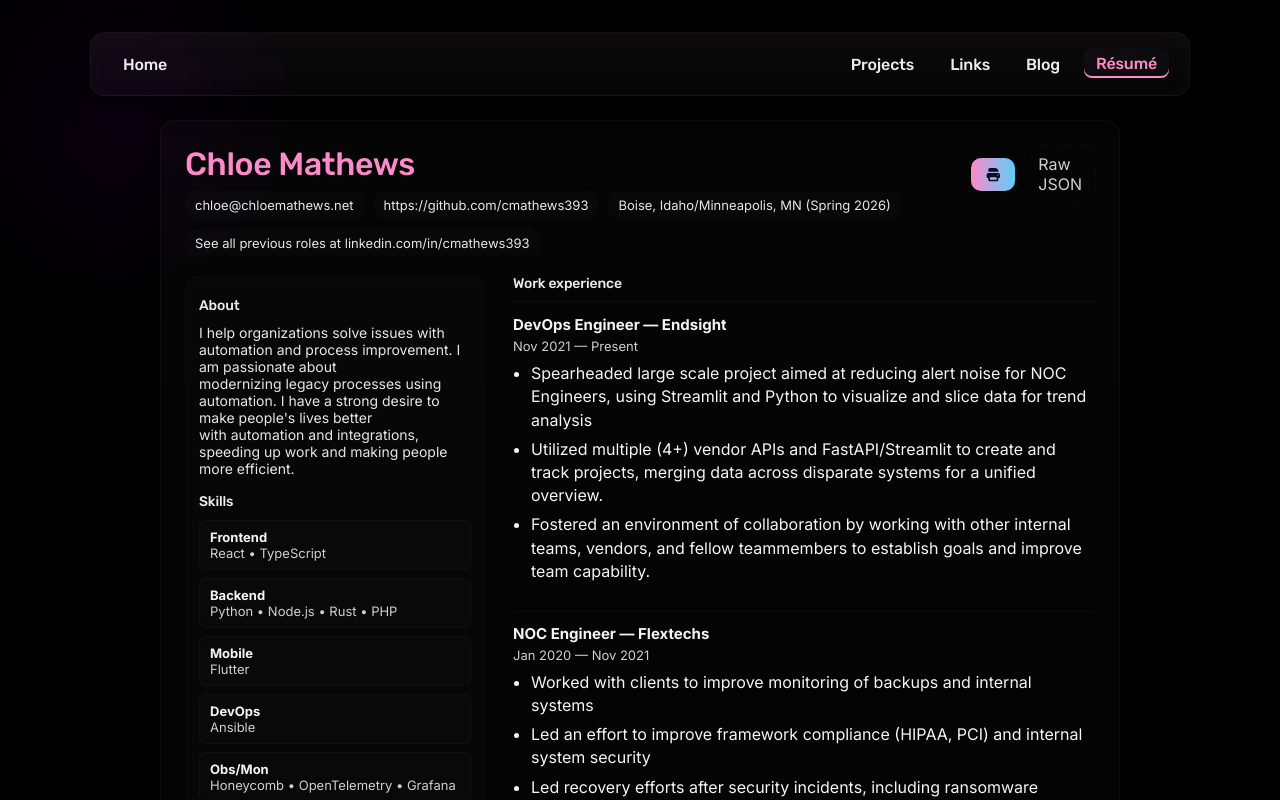
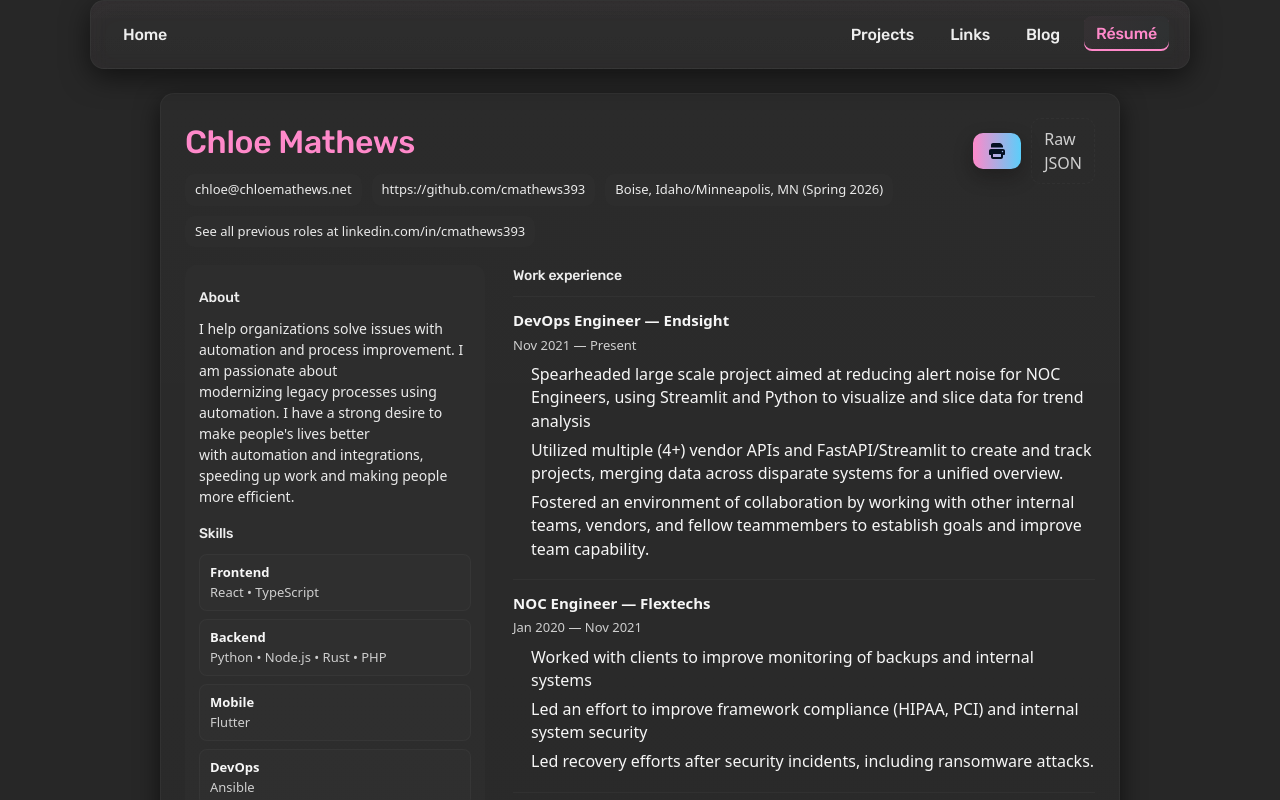
Before and after one commit to cmathews393/chloemathews.net, a Next.js app: page /nogimmick/resume in a window 1280 px wide. Shown: the top 800 px of the page. Built offline with nearby package versions, Linux system fonts and the light colour scheme; no server answers.

Commit message:
fix: issues with styling, tailwind config problems

```diff
--- a/app/globals.css
+++ b/app/globals.css
@@ -1,3 +1,5 @@
+@import 'tailwindcss';
+
 *,
 *::before,
 *::after {
--- a/app/nogimmick/resume/page.tsx
+++ b/app/nogimmick/resume/page.tsx
@@ -42,11 +42,10 @@ export default async function Page() {
   }
 
   return (
-    <div
-      className={`${inter.variable} ${rubik.variable} ${dosis.variable} ${pageStyles.centered}`}
+    <div className=""
     >
       <Navbar />
-      <div style={{ width: "100%", maxWidth: 960 }}>
+      <div className="m-auto" style={{ width: "100%", maxWidth: 960 }}>
         <ResumeClient resume={resume} />
       </div>
     </div>
--- /dev/null
+++ b/tailwind.config.js
@@ -0,0 +1,13 @@
+/** @type {import('tailwindcss').Config} */
+module.exports = {
+    content: [
+        "./app/**/*.{js,ts,jsx,tsx}",
+        "./components/**/*.{js,ts,jsx,tsx}",
+        "./pages/**/*.{js,ts,jsx,tsx}",
+        "./public/**/*.html"
+    ],
+    theme: {
+        extend: {},
+    },
+    plugins: [],
+};
```
